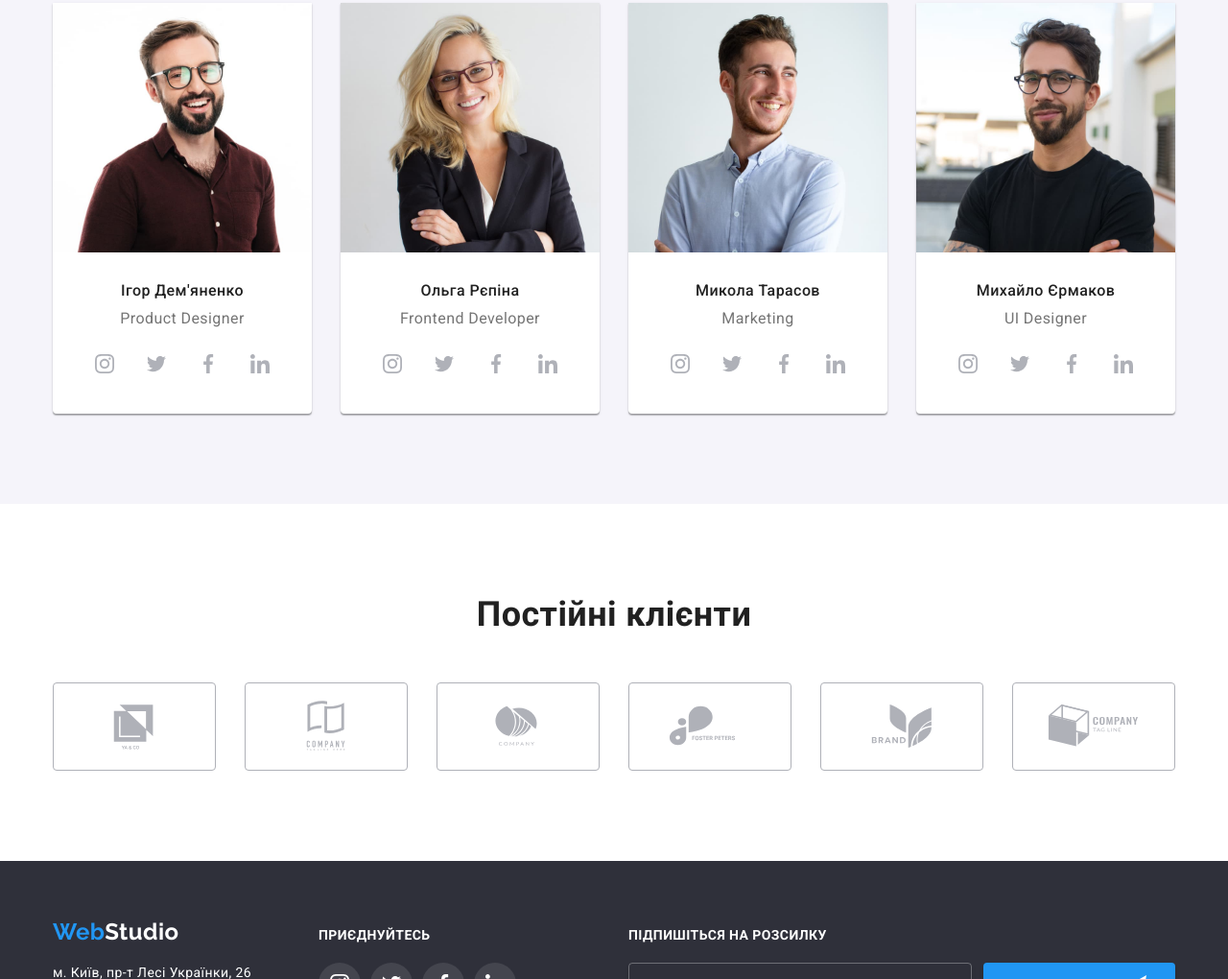
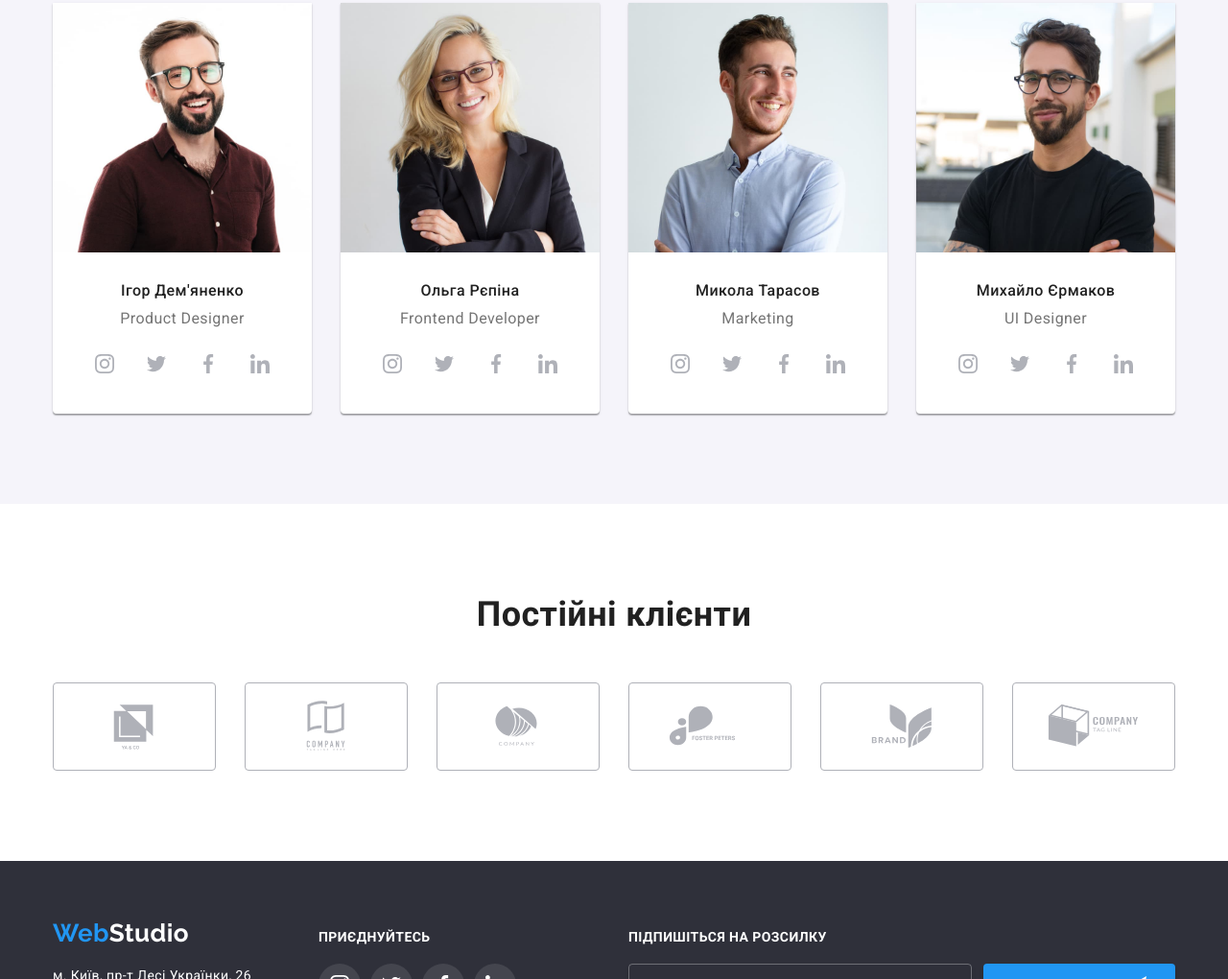
Before and after one commit to bakmaiev/goit-markup-hw-08, a plain HTML site: page index.html in a window 1280 px wide. Shown: the part 1780-2800 px from the top of the page at 96% size. Drawn offline with nearby package versions, Linux system fonts and the light colour scheme.

Commit message:
Fix line-height and font-size

```diff
--- a/sass/components/_logo.scss
+++ b/sass/components/_logo.scss
@@ -2,13 +2,13 @@
     color: var(--black-color);
     font-family: 'Raleway', sans-serif;
     font-weight: 700;
-    font-size: 26px;
-    line-height: 1.2;
+    font-size: 24px;
+    line-height: 1.17;
     text-decoration: none;
 
     @media screen and (min-width: 1200px) {
-        font-size: 24px;
-        line-height: 1.17;
+        font-size: 26px;
+        line-height: 1.2;
     }
 
 }
--- a/sass/layout/_footer.scss
+++ b/sass/layout/_footer.scss
@@ -77,8 +77,7 @@
     text-align: center;
     margin-bottom: 20px;
     font-weight: 700;
-    font-size: 14px;
-    line-height: 1.14;
+    line-height: 1.17;
     letter-spacing: 0.03em;
     text-transform: uppercase;
     color: var(--white-color);
```
Also changed, not shown: css/main.css, css/main.min.css, 2 other files.
